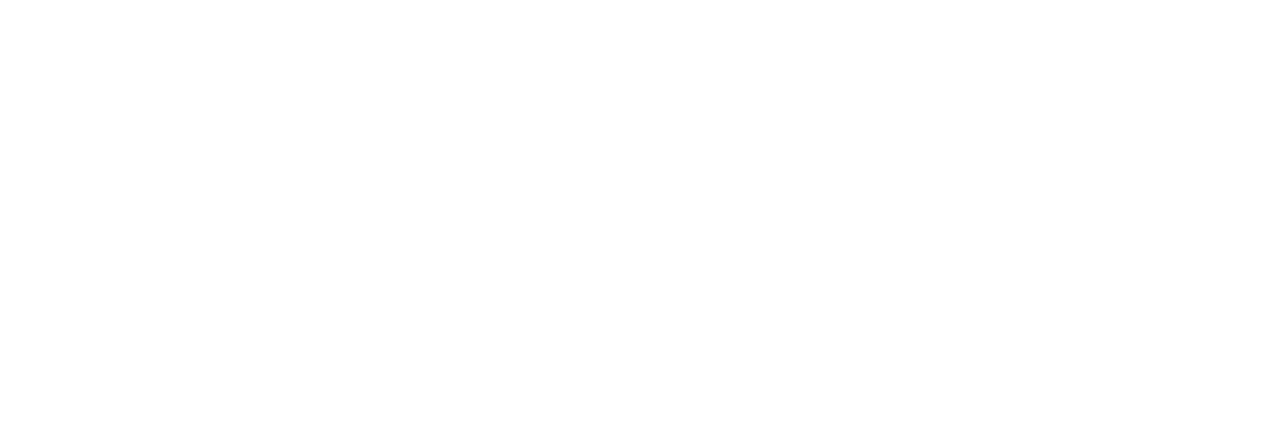
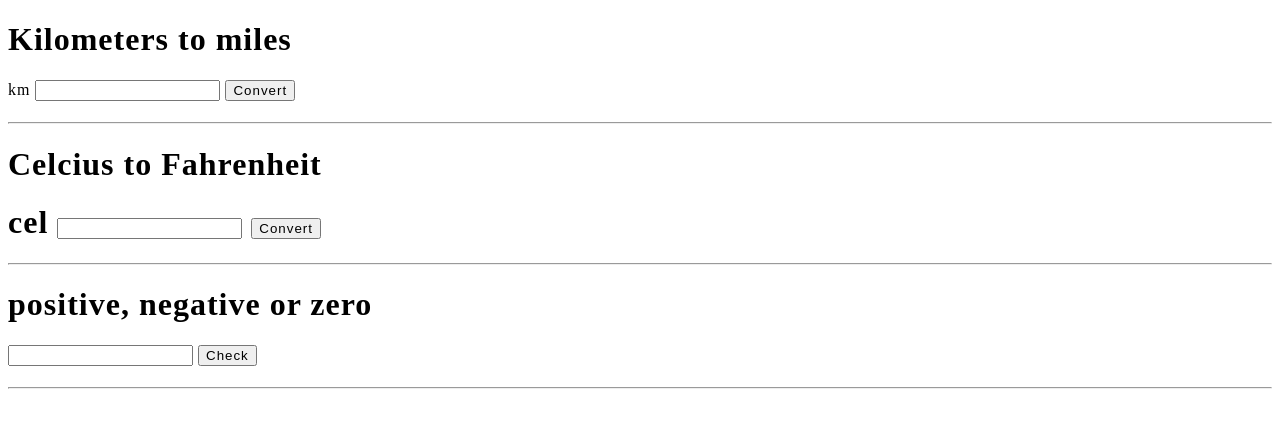
Before and after one commit to yash-purkar/JSFromBeginning, a plain HTML site: page index.html in a window 1280 px wide. Drawn offline with Linux system fonts and the light colour scheme.

Commit message:
basic questions

```diff
--- a/index.html
+++ b/index.html
@@ -5,8 +5,41 @@
     <meta http-equiv="X-UA-Compatible" content="IE=edge" />
     <meta name="viewport" content="width=device-width, initial-scale=1.0" />
     <title>JAVASCRIPT</title>
+    <style>
+      * {
+        letter-spacing: 1px;
+      }
+    </style>
   </head>
   <body>
+    <!-- 6️⃣ -->
+    <div>
+      <h1>Kilometers to miles</h1>
+     km <input type="number" id="kmsData" />
+      <button id="milesBtn" onclick="convertToMiles()">Convert</button>
+      <h1 id="milesRes"></h1>
+      <hr />
+    </div>
+
+    <!-- 7️⃣ -->
+    <div>
+      <h1>Celcius to Fahrenheit<h1>
+       cel <input type="number" id="celData">
+       <button id="fahBtn" onclick="convertToFahrenheit()">Convert</button>
+       <h1 id="fahRes"></h1>
+       <hr />
+    </div>
+
+    <!-- 8️⃣ -->
+    <div>
+      <h1>positive, negative or zero</h1>
+    <input type="number" id="numData">
+    <button onclick="checkNumber()" >Check</button>
+    <h1 id="res"></h1>
+    <hr />
+    </div>
+
     <script src="script.js"></script>
+    <!-- Script tag is a paired tag, opening and closing are must. -->
   </body>
 </html>
--- a/script.js
+++ b/script.js
@@ -0,0 +1,207 @@
+// 1️⃣Ways to print Hello World
+// 1.
+// ➖
+// console.log("Hello World");
+// console.log() - It is used in debugging the code.
+
+// 2.
+// ➖
+// alert("Hello World");
+// alert() - This method displays an alert box over the current window with the specified message.
+
+// 3.
+// ➖
+// document.write("Hello World");
+// document.write("<h1>Hello World</h1>");
+
+// document.write() - It is used when we want to print the content to the HTML document.
+
+
+// 2️⃣ Programme to add two numbers
+// ◽ Static
+
+/*let a = 5;
+let b = 10;
+let sum = a + b;
+console.log("Sum : ", sum)*/
+
+// ◽ Dynamic
+
+/*let a = Number(prompt("Enter First Number : ", 25));
+let b = Number(prompt("Enter Second Number : ", 25));
+let sum = a + b;
+console.log("Sum : ", sum);*/
+
+// we can pass default value to prompt.
+/*Whatever input we take from user it comes as a string, so we have to convert it into a number to perform mathametical operations, so we converted using Number() method.*/
+
+// ⚪ "Math"  is a built-in object that has properties and methods for mathematical constants and functions,
+//It works only with the "number" datatype.
+
+// 3️⃣ Program to find square root of a number
+//To find the square root of a number in js we can use built-in Math.sqrt() method.
+// syntax
+// Math.sqrt(number);
+
+/*let num = prompt("Enter the number : ");
+let squareRoot = Math.sqrt(num);
+console.log(`Square root of a ${num} is : ${squareRoot}`);*/
+
+// 4️⃣ Program to find Area of a triangle
+// ➖right angled triangle.
+// formula : (base*height)/2
+
+/*let base = prompt("Base : ");
+let height = prompt("Height : ");
+
+let area = (base * height) / 2;
+console.log(`Area of a right angle triangle is : ${area}`)*/
+
+// ➖ regular triangle
+// formula :
+// s = (a + b + c)/2
+// area = sqrt of s(s-a)*(s-b)*(s-c)
+
+/*let a = 10;
+let b = 5;
+let c = 10;
+
+let s = a + b + c / 2;
+let temp = s * (s - a) * (s - b) * (s - c)
+let area = Math.sqrt(temp);
+console.log(`Area : ${area}`)*/
+
+
+// 5️⃣ Program to swap two numbers
+// Ways to do that
+// 1. Swapping using temporary variable.
+// 2. Swapping without using temporary variable.
+
+// ➖ 1.With temporary variable
+/*let a = 10;
+let b = 20;
+let temp;
+
+console.log(`Before a : ${a} and b : ${b}`);
+
+temp = a; // temp = 10
+a = b; // a=20
+b = temp; // b=10
+
+console.log(`After a : ${a} and b : ${b}`);*/
+
+
+// ➖ Without temporary variable
+/*let a = 10;
+let b = 20;
+console.log(`Before a : ${a} and b : ${b}`);
+a = a + b; // a = 10+20=30
+b = a - b; // b = 30-20 = 10
+a = a - b; // a = 30 - 10 = 20;
+console.log(`After a : ${a} and b : ${b}`);*/
+
+
+// 6️⃣ Convert kms to miles
+// 1 kilometer = 0.6211371 miles
+// formula -> miles = kilometer * factor;
+// factor is nothing but the 0.6211371 miles
+
+function convertToMiles() {
+  let kms = document.getElementById("kmsData").value;
+  console.log(kms);
+
+  const factor = 0.6211371;
+  let miles = kms * factor;
+  document.getElementById("milesRes").innerText = `${kms} km = ${miles} miles`;
+}
+
+
+// 7️⃣ Convert Celcius to Fahrenheit
+// formula : Celcius * 1.8 + 32;
+
+function convertToFahrenheit() {
+  let celcius = document.getElementById("celData").value;
+
+  let fah = (celcius * 1.8) + 32;
+  document.getElementById("fahRes").innerText = `${celcius} Celcius = ${fah} Fahrenheit`
+}
+
+
+// 8️⃣ Check if a Number is positive , negative or zero.
+
+// 1. Solve using Math.sign();
+// 2. User defined function;
+
+// 1. Math.sign() - It takes an argument or va value and according to the value it calculates and tells is it positive , negative or zero.
+// It returns
+/*
+1 for positive
+-1 for negative
+0 for 0
+ */
+
+function checkNumber() {
+  let number = document.getElementById("numData").value;
+  let outputBox = document.getElementById("res");
+
+  // using Math.sign()
+  /*let res = Math.sign(number);
+  console.log(res);*/
+
+  // user defined
+  if (number > 0) {
+    outputBox.innerText = `${number} is a positive number`;
+  } else if (number < 0) {
+    outputBox.innerText = `${number} is a negative number`;
+  } else if (number === 0) {
+    outputBox.innerText = `${number} is Zero`;
+  }
+  else {
+    outputBox.innerText = `${number} is not a number`;
+  }
+}
+
+
+// 9️⃣ JS program to generate random number
+//  Math.random() - It returns a random floating point number from 0 to less than 1;
+// e.g 0.5225454545, 0.98544564564
+
+// formula to get random number
+// Math.random()*(highestNumber - lowestNumber) + lowestNumber;
+
+
+
+// generating random  number 1-10
+let x = Math.random() * (10 - 1) + 1;
+console.log(x);
+// => e.g 3.45454547875454
+
+// random integer Number
+let z = Math.floor(Math.random() * (10 - 1) + 1);
+console.log(z);
+
+// 4 digit otp generator
+let minNum = 1000;
+let maxNum = 9999;
+let otp = Math.floor(Math.random() * (maxNum - minNum + 1)) + minNum;
+console.log(otp);
+// : Get the minimum and maximum number of n digits in variable min and max respectively. Then generate a random number using Math.random()(value lies between 0 and 1). Multiply the number by (max-min+1), get its floor value and then add min value to it.
+
+// 🔟 Check if number is odd or even
+// num % 2 ===0 even
+// num % 2 !== 0 odd
+
+let num1 = 36;
+
+// checking using if-else
+if (num1 % 2 === 0) {
+  console.log("EVEN")
+}
+else {
+  console.log("ODD")
+}
+
+// checking using ternary operator
+let num2 = 35
+let res = num2 % 2 === 0 ? "EVEN" : "ODD";
+console.log(res);
```
